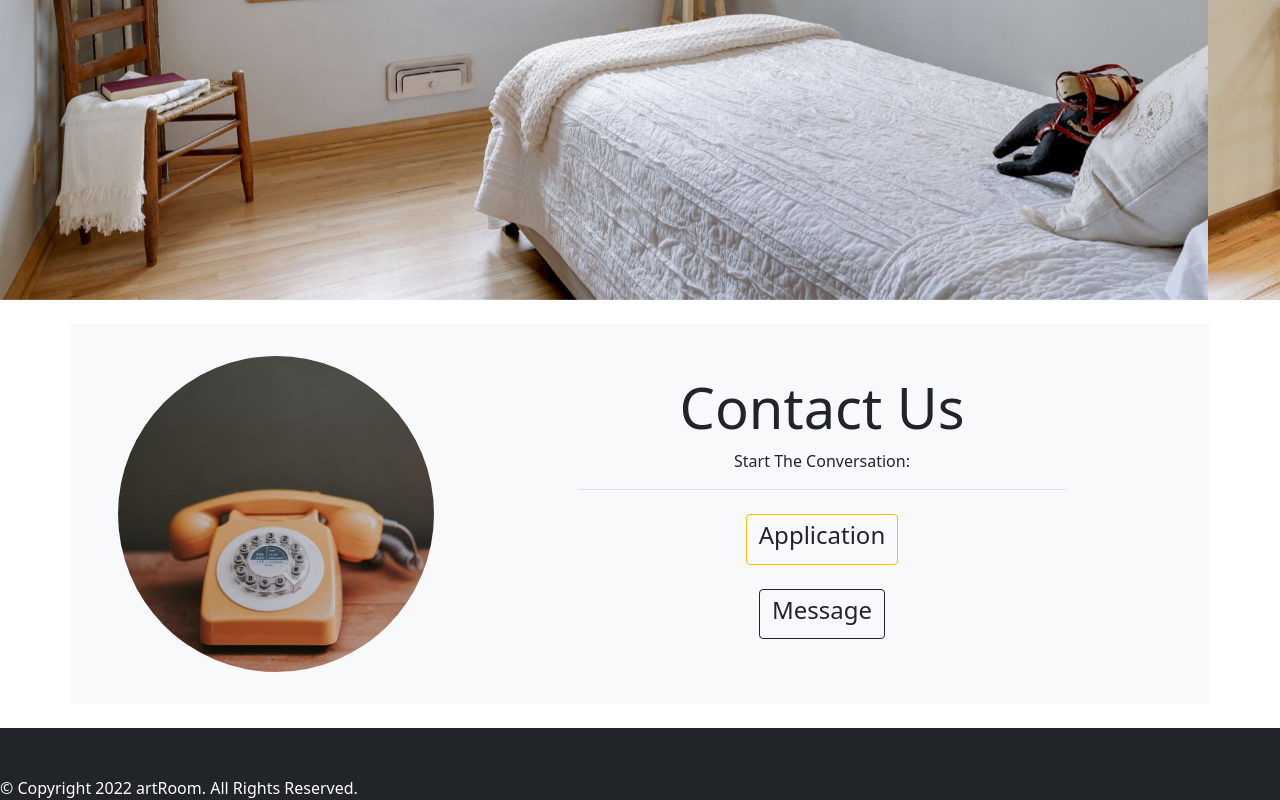
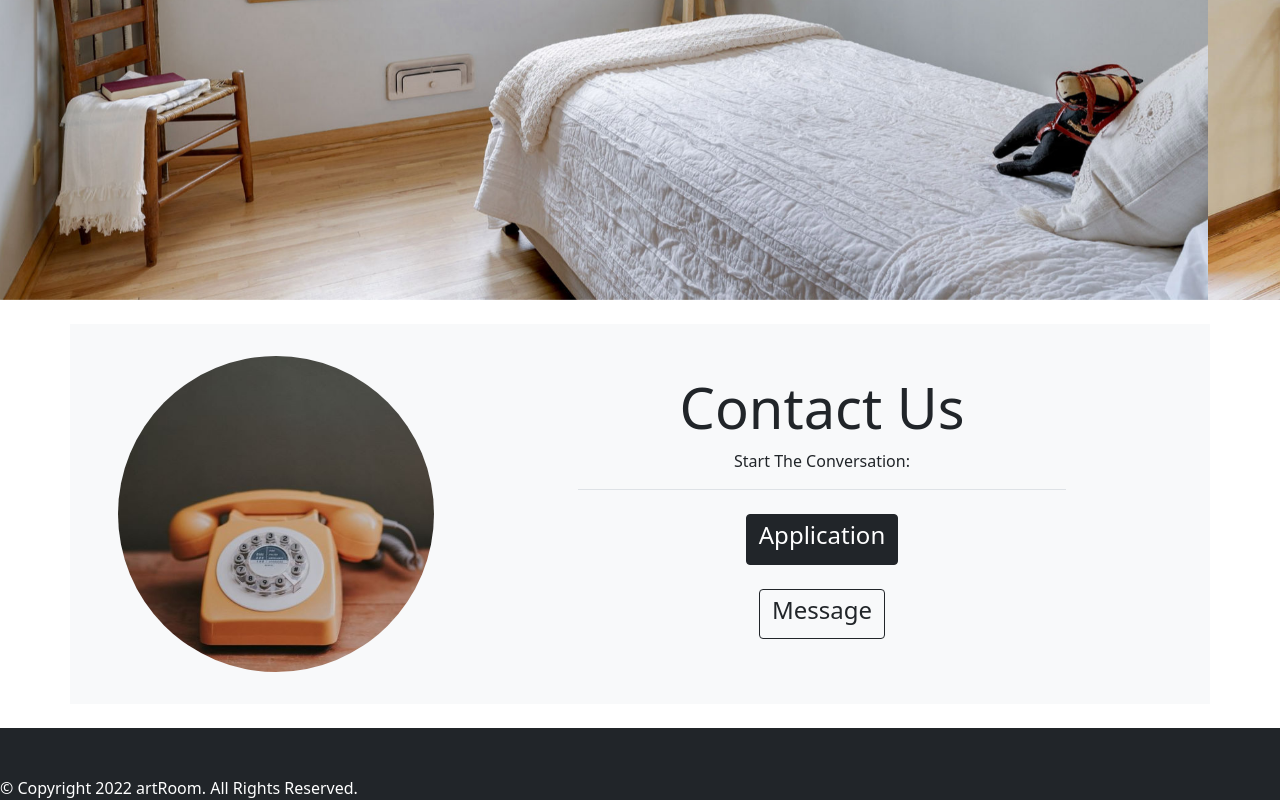
Before and after one commit to TimothyLuedtke/ArtRoom, a plain HTML site: page index.html in a window 1280 px wide. Shown: the part 1647-2447 px from the top of the page. Drawn offline with nearby package versions, Linux system fonts and the light colour scheme.

Commit message:
Chnged color of button

```diff
--- a/index.html
+++ b/index.html
@@ -264,7 +264,7 @@ background-size: cover; ">
                         <div class="container my-2">
                             <div class="row">
                                 <div class="text-center">
-                                    <button class=" btn btn-outline-warning text-dark" type="button" data-bs-toggle="modal"
+                                    <button class=" btn btn-dark" type="button" data-bs-toggle="modal"
                                         data-bs-target="#contactUsModal">
                                         <h4>Application</h4>
                                     </button>
```
